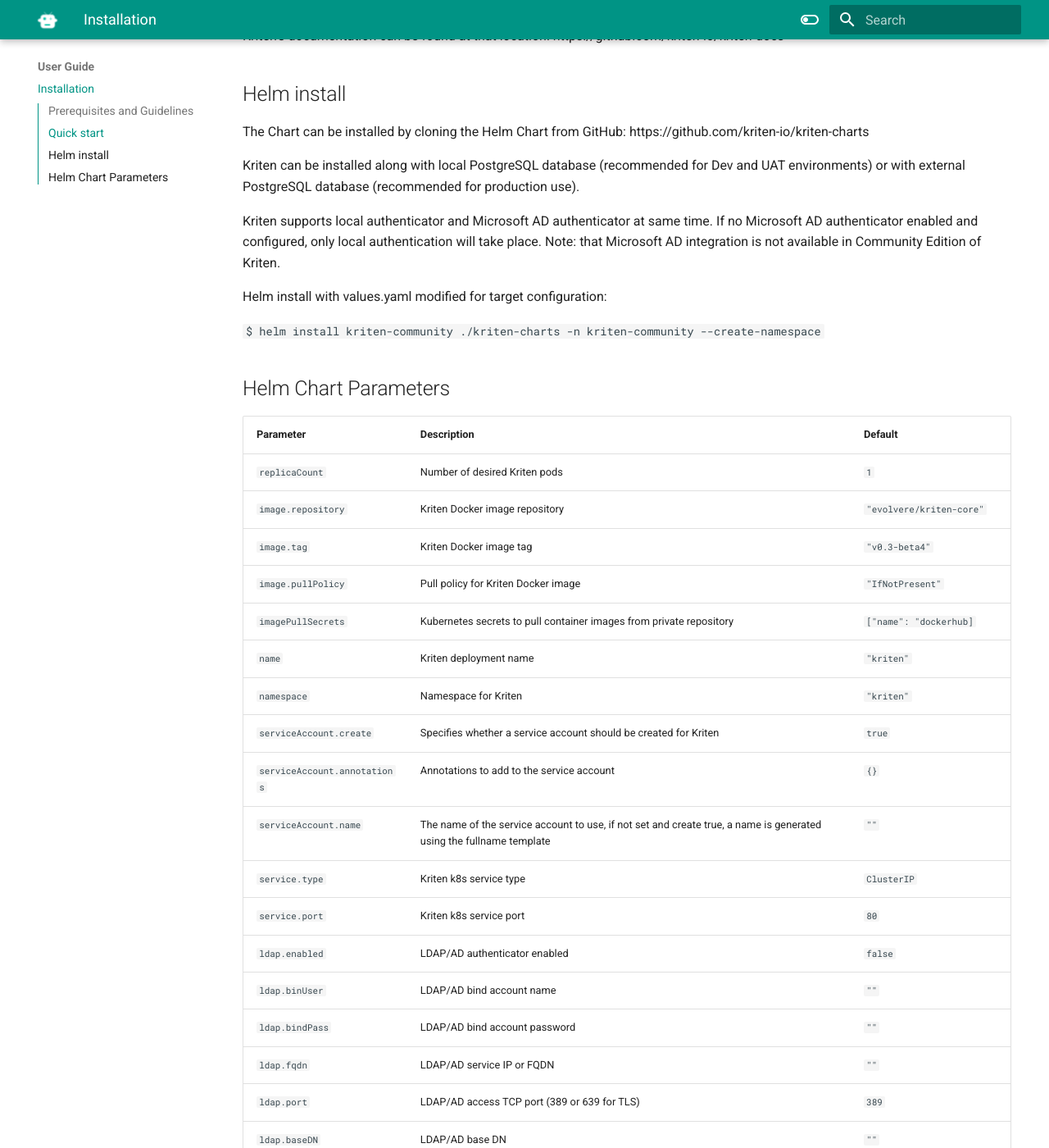
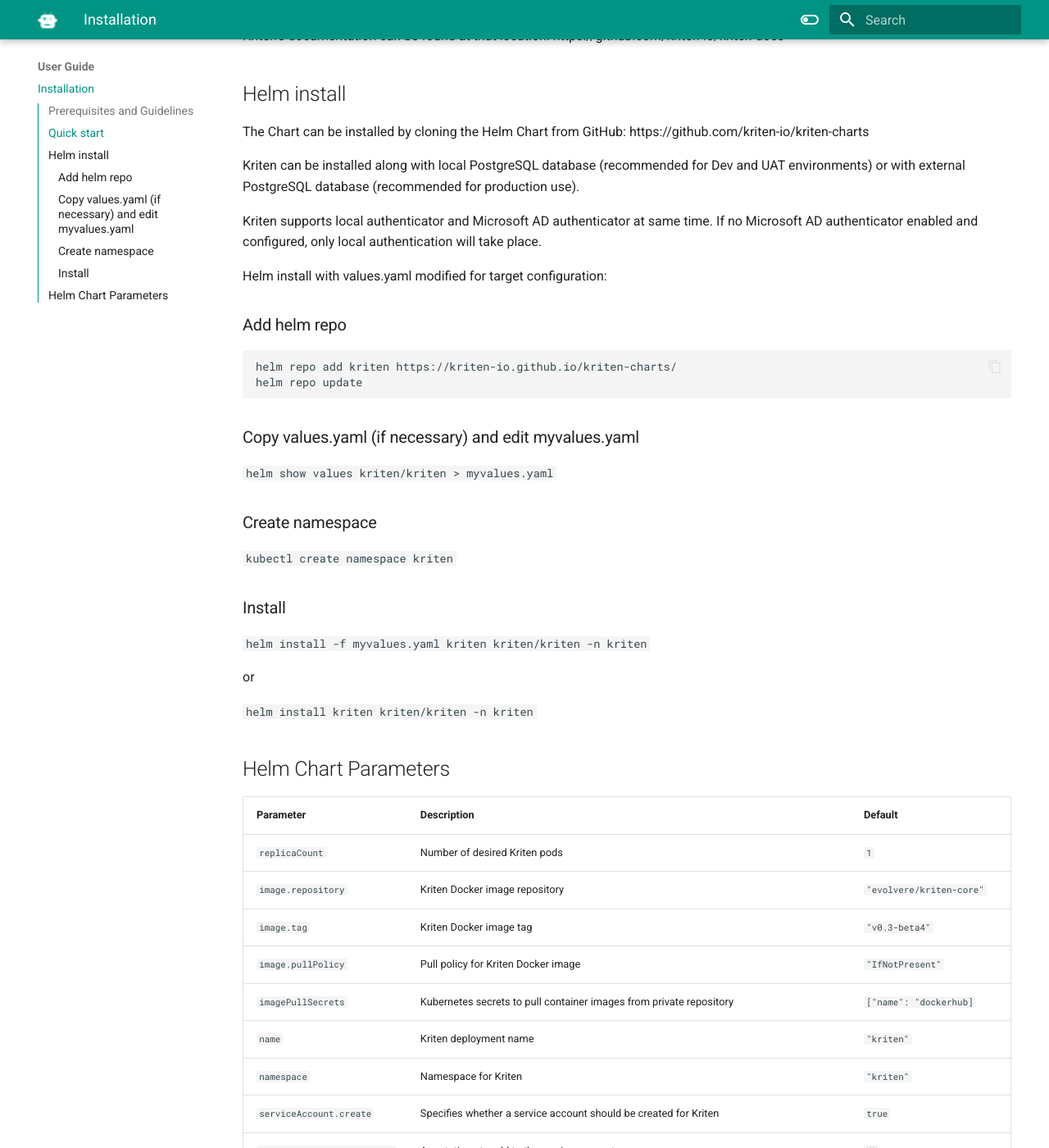
Before and after one commit to kriten-io/kriten-docs, an MkDocs documentation site: the page built from docs/installation.md, in a window 1280 px wide and 1400 px high, scrolled down 784 px. Shown: the whole window at 82% size. Built offline with MkDocs 1.6.1 and Material for MkDocs 9.7.7, drawn with Linux system fonts in a browser that asks for light colours.

Commit message:
Update installation.md

````diff
--- a/docs/installation.md
+++ b/docs/installation.md
@@ -30,11 +30,28 @@
 
 Kriten can be installed along with local PostgreSQL database (recommended for Dev and UAT environments) or with external PostgreSQL database (recommended for production use).
 
-Kriten supports local authenticator and Microsoft AD authenticator at same time. If no Microsoft AD authenticator enabled and configured, only local authentication will take place. Note: that Microsoft AD integration is not available in Community Edition of Kriten.
+Kriten supports local authenticator and Microsoft AD authenticator at same time. If no Microsoft AD authenticator enabled and configured, only local authentication will take place.
 
 Helm install with values.yaml modified for target configuration:
 
-`$ helm install kriten-community ./kriten-charts -n kriten-community --create-namespace`
+### Add helm repo
+```
+helm repo add kriten https://kriten-io.github.io/kriten-charts/
+helm repo update
+```
+
+### Copy values.yaml (if necessary) and edit myvalues.yaml
+```helm show values kriten/kriten > myvalues.yaml```
+
+### Create namespace
+```kubectl create namespace kriten```
+
+### Install
+```helm install -f myvalues.yaml kriten kriten/kriten -n kriten```
+
+or
+
+```helm install kriten kriten/kriten -n kriten```
 
 
 ## Helm Chart Parameters
````
